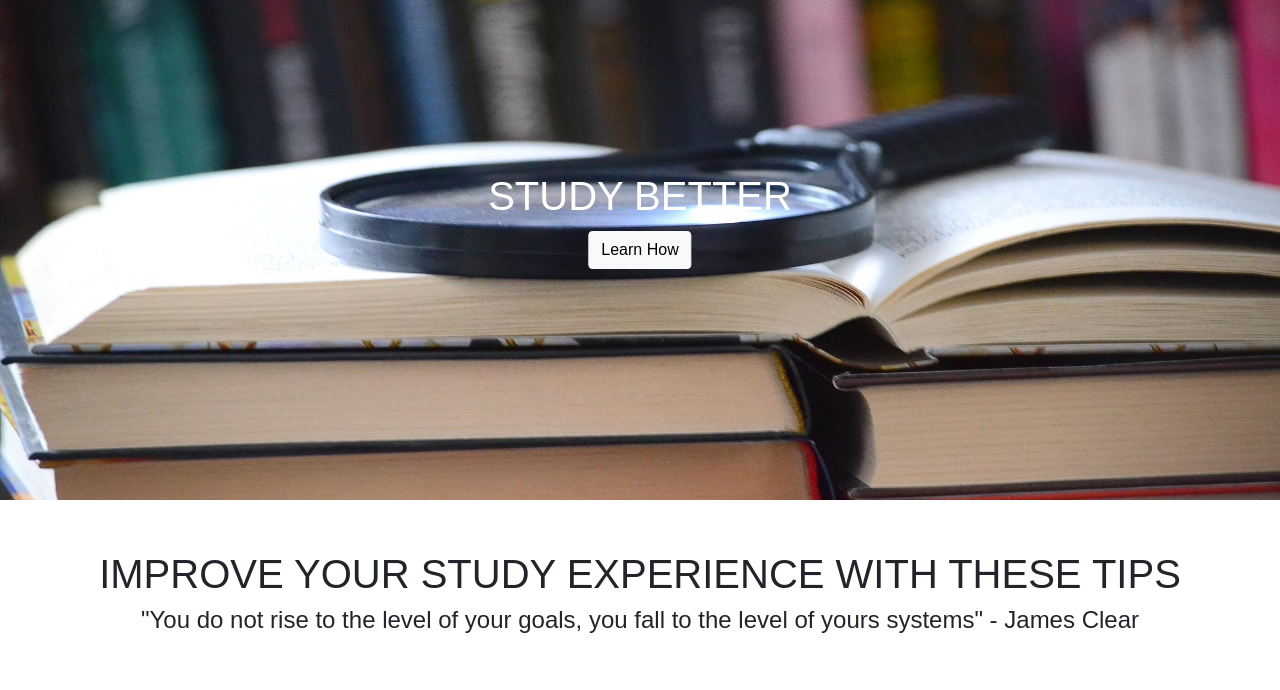
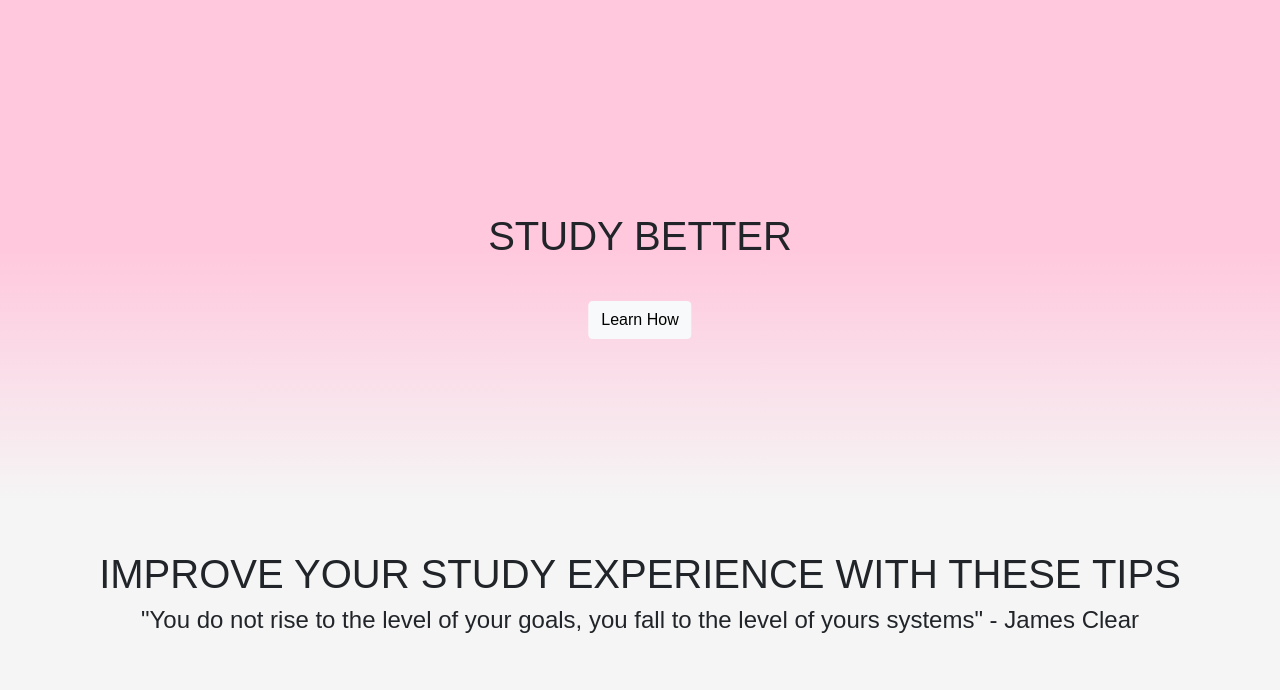
Before and after one commit to ammartian/webdev-project, a PHP site: page /landing_page.html in a window 1280 px wide. Shown: the top 690 px of the page. Run offline with PHP 8.4, Linux system fonts and the light colour scheme.

Commit message:
Interface upgrade

```diff
--- a/landing_page.html
+++ b/landing_page.html
@@ -10,34 +10,35 @@
         <link href="https://cdn.jsdelivr.net/npm/bootstrap@5.1.3/dist/css/bootstrap.min.css" rel="stylesheet" integrity="sha384-1BmE4kWBq78iYhFldvKuhfTAU6auU8tT94WrHftjDbrCEXSU1oBoqyl2QvZ6jIW3" crossorigin="anonymous">
         <link rel="stylesheet" href="style.css">
         <style>
-            .img-container {
-                position: relative;
-                text-align: center;
+            .bg-container {
                 height: 500px;
                 width: 100%;
                 padding: 0;
-                color: white;
             }
-            .img-size {
-                width: 100%;
-                max-height: 100%;
-                max-width: 100%;
-                object-fit: fill;
+            .bg-color-top {
+                background: rgb(255,200,221);
+                background: linear-gradient(180deg, rgba(255,200,221,1) 50%, rgba(245,245,245,1) 100%);
+            }
+            .bg-color-mid {
+                background-color: whitesmoke;
+            }
+            .bg-color-btm {
+                background: rgb(245,245,245);
+                background: linear-gradient(180deg, rgba(245,245,245,1) 50%, rgba(245,245,245,1) 51%, rgba(255,255,255,1) 100%);
             }
             .h1-centered {
+                position: absolute;
+                top: 30%;
+                left: 50%;
+                transform: translate(-50%, -50%);
+            }
+            .btn-centered {
                 position: absolute;
                 top: 40%;
                 left: 50%;
                 transform: translate(-50%, -50%);
             }
-            .btn-centered {
-                position: absolute;
-                top: 50%;
-                left: 50%;
-                transform: translate(-50%, -50%);
-            }
             .box-btm {
-                background-color: white;
                 height: auto;
                 width: 100%;
                 padding: 50px 0 50px 0;
@@ -56,27 +57,34 @@
                 background-color: cornflowerblue;
                 width: 300px;
                 height: 200px;
+                margin: 50px 20px 0px 20px;
+            }
+
+            .feedback-padding {
+                padding: 30px 0 50px 0;
+            }
+            .bg-feedback {
+                background: rgb(255,255,255);
+                background: linear-gradient(180deg, rgba(255,255,255,1) 0%, rgba(245,245,245,1) 60%);
             }
         </style>
     </head>
     <body>
 
-        <div class="row" style="width: 80;">
+        <div class="row">
             <div class="col-12">
 
                 <!--IMAGE NEED TO BE CROPPED-->
-                <div class="img-container">
-                    <img class="img-size" src="images/landing-image-3.jpg" alt="landing image">
+                <div class="bg-container bg-color-top">
                     <div class="h1-centered"><h1>STUDY BETTER</h1></div>
-                    <div class="btn-centered"><button type="button" class="btn btn-light">Learn How</button></div>
-
+                    <div class="btn-centered"><a href="#go-to-bottom"><button type="button" class="btn btn-light">Learn How</button></a></div>
                 </div>
             </div>
         </div>
 
         <div class="row">
             <div class="col-12">
-                <div class="box-btm flex-center">
+                <div class="box-btm flex-center bg-color-mid">
                     <h1>IMPROVE YOUR STUDY EXPERIENCE WITH THESE TIPS</h1>
                     <h4>"You do not rise to the level of your goals, you fall to the level of yours systems" - James Clear</h4>
                 </div>
@@ -85,7 +93,7 @@
 
         <div class="row">
             <div class="col-12">
-                <div class="flex-center">
+                <div id="go-to-bottom" class="flex-center bg-color-btm">
                     <div class="row">
 
                         <div class="col-md-4">
@@ -112,17 +120,25 @@
                         <div class="col-md-6">
                             <a href="/">
                                 <img class="card" src="/" alt="ENVIRONMENT">
-                                <h4>ENVIRONMENT</h4>
+                                <h4 style="margin-bottom: 50px;">ENVIRONMENT</h4>
                             </a>
                         </div>
                         <div class="col-md-6">
                             <a href="/">
                                 <img class="card" src="/" alt="TECHNIQUE">
-                                <h4>TECHNIQUE</h4>
+                                <h4 style="margin-bottom: 50px;">TECHNIQUE</h4>
                             </a>
                         </div>
                     </div>
+                </div>
+            </div>
+        </div>
 
+        <div class="row">
+            <div class="cold-12">
+
+                <div class="flex-center feedback-padding bg-feedback">
+                    <a href="/"><h3>Have any suggestion?</h3></a>
                 </div>
 
             </div>
--- a/style.css
+++ b/style.css
@@ -1,5 +1,5 @@
 /*UNIVERSAL ONLY*/
-/*eg: navbar propertiess*/
+/*eg: navbar properties*/
 
 html, body {
     font-family: Arial, Helvetica, sans-serif;
```
